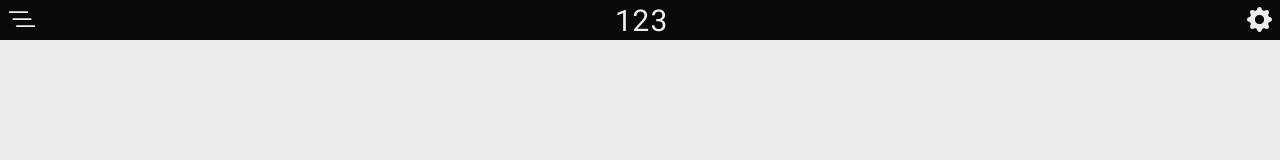
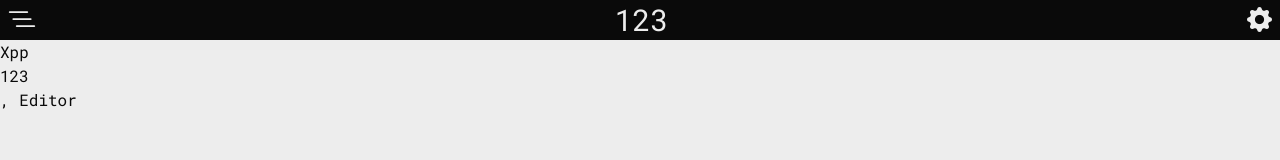
Before and after one commit to MRSevim/brochurify, a Next.js app: page /builder in a window 1280 px wide. Shown: the top 160 px of the page. Built offline with nearby package versions, Linux system fonts and the light colour scheme.

Commit message:
removed craftjs implementation

```diff
--- a/package.json
+++ b/package.json
@@ -9,7 +9,6 @@
     "lint": "next lint"
   },
   "dependencies": {
-    "@craftjs/core": "^0.2.11",
     "bootstrap-icons": "^1.11.3",
     "next": "15.1.3",
     "react": "^19.0.0",
--- a/src/app/builder/page.tsx
+++ b/src/app/builder/page.tsx
@@ -1,25 +1,12 @@
 "use client";
+import Editor from "@/components/BuilderComponents/Editor";
 import LeftPanel from "@/components/LeftPanel";
 import RightPanel from "@/components/RightPanel";
-import { Editor, Frame, Element } from "@craftjs/core";
-import Container from "@/components/BuilderComponents/Container";
-import Button from "@/components/BuilderComponents/Button";
 
 export default function Builder() {
   return (
     <div className="overflow-x-hidden h-screen-header-excluded relative">
-      {/*       <Editor resolver={{ Button, Container }}>
-        <Frame>
-          <Element is={Container} canvas>
-            <Element is={Container} canvas>
-              <Button />
-            </Element>
-            <Element is={Container} canvas>
-              <Button />
-            </Element>
-          </Element>
-        </Frame>
-      </Editor> */}
+      <Editor />
       <LeftPanel />
       <RightPanel />
     </div>
--- a/src/app/page.tsx
+++ b/src/app/page.tsx
@@ -1,5 +1,9 @@
 import Link from "next/link";
 
 export default function Home() {
-  return <Link href="/builder">Go to Builder</Link>;
+  return (
+    <Link href="/builder">
+      <button className="p-2 bg-slate-400	rounded">Go to Builder</button>
+    </Link>
+  );
 }
--- a/src/components/BuilderComponents/Button.tsx
+++ /dev/null
@@ -1,5 +0,0 @@
-const Button = () => {
-  return <button>Button</button>;
-};
-
-export default Button;
--- a/src/components/BuilderComponents/Container.tsx
+++ /dev/null
@@ -1,21 +0,0 @@
-import { useNode } from "@craftjs/core";
-
-const Container = ({ children }: { children: React.ReactNode }) => {
-  const {
-    connectors: { connect, drag },
-  } = useNode();
-
-  return (
-    <div ref={(ref) => connect(drag(ref))} className="mx-2">
-      {children}
-    </div>
-  );
-};
-
-Container.craft = {
-  rules: {
-    canDrag: (node) => node.data.props.text != "Drag",
-  },
-};
-
-export default Container;
--- /dev/null
+++ b/src/components/BuilderComponents/Editor.tsx
@@ -0,0 +1,13 @@
+const Editor = () => {
+  return (
+    <>
+      <h1>
+        Xpp
+        <p>123</p>
+      </h1>
+      , Editor
+    </>
+  );
+};
+
+export default Editor;
```
Also changed, not shown: 1 other file (tests, documents, lock files or other folders).
